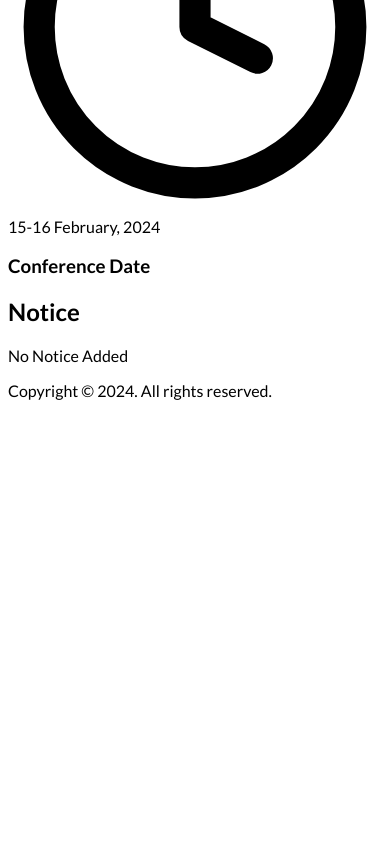
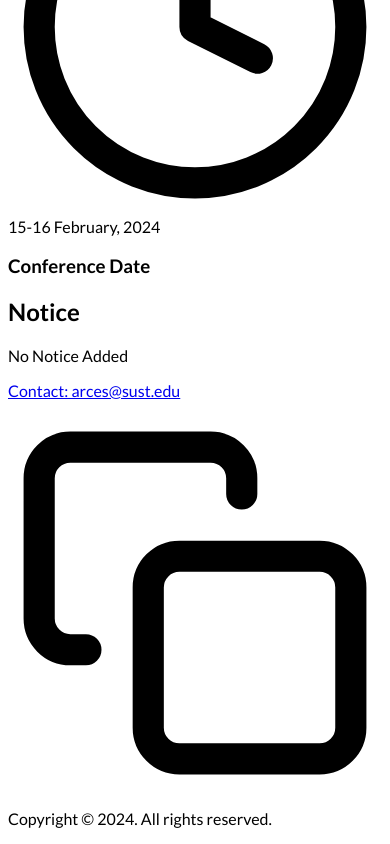
Before and after one commit to Fahimefto/international-conference, a Next.js app: page / in a window 390 px wide. Shown: the part 8711-9555 px from the top of the page. Before the commit the page ends 9127 px from the top, so only its background shows below. Built offline with nearby package versions, Linux system fonts and the light colour scheme.

Commit message:
info added

```diff
--- a/src/components/common/Footer.tsx
+++ b/src/components/common/Footer.tsx
@@ -1,4 +1,5 @@
 import Image from "next/image";
+import Link from "next/link";
 import React from "react";
 
 function Footer() {
@@ -6,7 +7,31 @@ function Footer() {
     <footer aria-label="Site Footer" className="bg-blue-800 bg-opacity-25">
       <div className="mx-auto max-w-screen-xl px-4 py-8 sm:px-6 lg:px-8">
         <div className="sm:flex sm:items-center sm:justify-between">
-          <div className="flex justify-center items-center text-teal-600 sm:justify-start gap-5"></div>
+          <div className="flex justify-center items-center text-teal-600 sm:justify-start gap-5">
+            <div className="flex items-center justify-center space-x-2">
+              <p className="text-gray-700 text-sm  cursor-pointer font-bold hover:underline">
+                <Link href="mailto:arces@sust.edu">
+                  Contact: arces@sust.edu
+                </Link>
+              </p>
+              <svg
+                className="h-5 w-5 text-blue-800 hover:text-zinc-700"
+                viewBox="0 0 24 24"
+                fill="none"
+                stroke="currentColor"
+                stroke-width="2"
+                stroke-linecap="round"
+                stroke-linejoin="round"
+                onClick={() =>
+                  window.navigator.clipboard.writeText("arces@sust.edu")
+                }
+              >
+                {" "}
+                <rect x="9" y="9" width="13" height="13" rx="2" ry="2" />{" "}
+                <path d="M5 15H4a2 2 0 0 1-2-2V4a2 2 0 0 1 2-2h9a2 2 0 0 1 2 2v1" />
+              </svg>
+            </div>
+          </div>
 
           <p className="mt-4 text-center text-sm text-gray-700 lg:mt-0 lg:text-right">
             Copyright &copy; 2024. All rights reserved.
```
